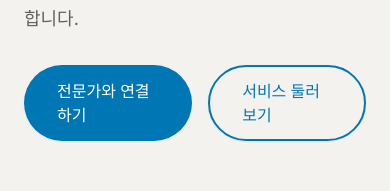
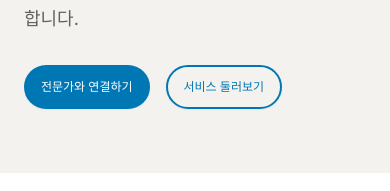
Before and after one commit to 8around/outsourcing_lodgex, a Next.js app: page / in a window 390 px wide. Shown: the part 554-745 px from the top of the page. Built offline with nearby package versions, Linux system fonts and the light colour scheme; no server answers; the database is empty.

Commit message:
fix: 햄버거 메뉴 collapse 버튼 수정, 메인페이지 버튼 크기 수정, 추가 요청사항 prd 첨부

```diff
--- a/src/app/page.tsx
+++ b/src/app/page.tsx
@@ -54,14 +54,14 @@ export default function HomePage() {
                 <div className="flex flex-col xs:flex-row gap-4">
                   <Link
                     href="/services#contact-form"
-                    className="btn-primary text-base font-medium px-8 py-3"
+                    className="btn-primary text-xs sm:text-base font-medium px-4 sm:px-8 py-3"
                     aria-label="컨설팅 요청하기"
                   >
                     전문가와 연결하기
                   </Link>
                   <Link
                     href="/services"
-                    className="btn-outline text-base font-medium px-8 py-3"
+                    className="btn-outline text-xs sm:text-base font-medium px-4 sm:px-8 py-3"
                     aria-label="서비스 상세 정보 보기"
                   >
                     서비스 둘러보기
--- a/src/components/layout/Header.tsx
+++ b/src/components/layout/Header.tsx
@@ -15,6 +15,7 @@ export function Header() {
   const [isMenuOpen, setIsMenuOpen] = useState(false);
   const pathname = usePathname();
   const menuRef = useRef<HTMLDivElement>(null);
+  const buttonRef = useRef<HTMLButtonElement>(null);
 
   // Close mobile menu on route change
   useEffect(() => {
@@ -24,7 +25,12 @@ export function Header() {
   // Close mobile menu when clicking outside
   useEffect(() => {
     const handleClickOutside = (event: MouseEvent) => {
-      if (menuRef.current && !menuRef.current.contains(event.target as Node)) {
+      if (
+        menuRef.current &&
+        !menuRef.current.contains(event.target as Node) &&
+        buttonRef.current &&
+        !buttonRef.current?.contains(event.target as Node)
+      ){
         setIsMenuOpen(false);
       }
     };
@@ -111,6 +117,7 @@ export function Header() {
           {/* Mobile menu button */}
           <div className="md:hidden">
             <button
+              ref={buttonRef}
               onClick={() => setIsMenuOpen(!isMenuOpen)}
               className="inline-flex items-center justify-center min-h-touch min-w-touch rounded-lg text-neutral-600 hover:text-primary-900 hover:bg-neutral-100 focus-visible:ring-2 focus-visible:ring-primary-500 focus-visible:ring-offset-2 transition-colors"
               aria-expanded={isMenuOpen}
```
Also changed, not shown: 1 other file (tests, documents, lock files or other folders).
